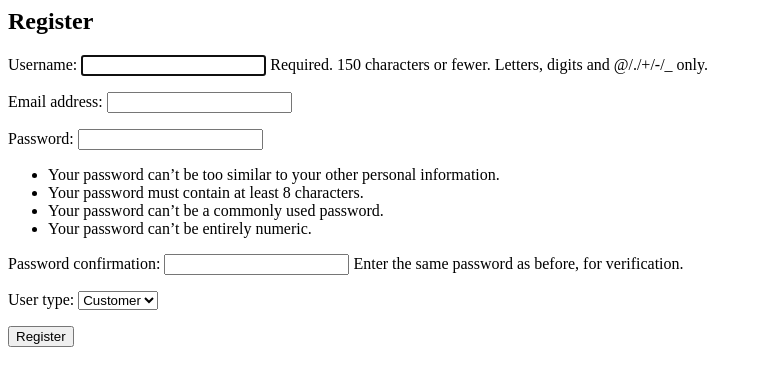
After one commit to NCLI/dreamlytest, a Django app: page /register/ in a window 1280 px wide. The commit adds this page. Shown: the top 386 px of the page, without its empty margins (0-762 px from the left). Run offline with Django 3.2, Linux system fonts and the light colour scheme; parts of the project's set-up code (start-up, migrations or seed data) failed here and were passed over.

Commit message:
Can now create new users and log in.

```diff
--- a/src/daikoudream/daikoudream/settings.py
+++ b/src/daikoudream/daikoudream/settings.py
@@ -130,3 +130,5 @@ STATIC_URL = '/static/'
 # https://docs.djangoproject.com/en/3.2/ref/settings/#default-auto-field
 
 DEFAULT_AUTO_FIELD = 'django.db.models.BigAutoField'
+LOGIN_REDIRECT_URL = '/dashboard/'
+LOGOUT_REDIRECT_URL = '/dashboard/'
--- a/src/daikoudream/daikoudream/urls.py
+++ b/src/daikoudream/daikoudream/urls.py
@@ -16,7 +16,14 @@ Including another URLconf
 from django.contrib import admin
 from django.urls import path, include
 
+from django.contrib.auth.views import LoginView, LogoutView
+
+from find_daikou.views import register
+
 urlpatterns = [
-    path('find_daikou/', include('find_daikou.urls')),
+    path('dashboard/', include('find_daikou.urls')),
+    path('register/', register, name='register'),
+    path('login/', LoginView.as_view(template_name='login.html'), name='login'),
+    path('logout/', LogoutView.as_view(), name='logout'),
     path('admin/', admin.site.urls),
 ]
--- a/src/daikoudream/find_daikou/admin.py
+++ b/src/daikoudream/find_daikou/admin.py
@@ -2,7 +2,7 @@ from django.contrib import admin
 from .models import CustomUser, Customer, Car, Driver, Order
 
 class CustomUserAdmin(admin.ModelAdmin):
-    list_display = ('username', 'email', 'is_staff', 'is_driver', 'is_customer')
+    list_display = ('username', 'email', 'is_staff')
 
 class CustomerAdmin(admin.ModelAdmin):
     list_display = ('user', 'saved_payment_info')
--- /dev/null
+++ b/src/daikoudream/find_daikou/forms.py
@@ -0,0 +1,16 @@
+from django import forms
+from .models import Driver, CustomUser
+from django.contrib.auth.forms import UserCreationForm
+
+class DriverForm(forms.ModelForm):
+    class Meta:
+        model = Driver
+        fields = ['latitude', 'longitude', 'license_number', 'bank_account_info', 'is_available']
+
+class RegistrationForm(UserCreationForm):
+    CHOICES = [('customer', 'Customer'), ('driver', 'Driver')]
+    user_type = forms.ChoiceField(choices=CHOICES, required=True)
+
+    class Meta:
+        model = CustomUser
+        fields = ['username', 'email', 'password1', 'password2', 'user_type']
--- a/src/daikoudream/find_daikou/models.py
+++ b/src/daikoudream/find_daikou/models.py
@@ -4,8 +4,8 @@ from django.contrib.auth.models import AbstractUser
 class CustomUser(AbstractUser):
     """ A custom user model to extend the default Django user model. """
 
-    is_driver = models.BooleanField(default=False)
-    is_customer = models.BooleanField(default=False)
+    # is_driver = models.BooleanField(default=False)
+    # is_customer = models.BooleanField(default=False)
 
 class Customer(models.Model):
     """ A model to represent a customer. """
--- /dev/null
+++ b/src/daikoudream/find_daikou/templates/register.html
@@ -0,0 +1,8 @@
+{% block content %}
+<h2>Register</h2>
+<form method="post">
+  {% csrf_token %}
+  {{ form.as_p }}
+  <button type="submit">Register</button>
+</form>
+{% endblock %}
--- a/src/daikoudream/find_daikou/urls.py
+++ b/src/daikoudream/find_daikou/urls.py
@@ -4,5 +4,5 @@ from . import views
 
 urlpatterns = [
     path('', views.index, name='index'),
-    path('test', views.available_drivers, name='driverlist'),
+    path('test/', views.available_drivers, name='driverlist'),
 ]
--- a/src/daikoudream/find_daikou/views.py
+++ b/src/daikoudream/find_daikou/views.py
@@ -2,10 +2,10 @@ from django.http import JsonResponse
 from django.shortcuts import render, redirect
 from django.contrib.auth.decorators import login_required
 from django.contrib import messages
-from django.contrib.gis.geos import Point
 
-from find_daikou.models import Driver
-from .forms import DriverForm
+from find_daikou.models import Driver, Order
+from .forms import DriverForm, RegistrationForm
+from .models import CustomUser, Driver, Customer
 
 
 def available_drivers(request):
@@ -21,22 +21,64 @@ def available_drivers(request):
 
     return JsonResponse(data)
 
+
+def register(request):
+    if request.method == 'POST':
+        form = RegistrationForm(request.POST)
+        if form.is_valid():
+            user_type = form.cleaned_data.get('user_type')
+            user = form.save()
+            if user_type == 'customer':
+                Customer.objects.create(user=user)
+            elif user_type == 'driver':
+                Driver.objects.create(user=user)
+            return redirect('index')
+    else:
+        form = RegistrationForm()
+    return render(request, 'register.html', {'form': form})
+
 def index(request):
-    """ A view to display all active drivers on a map. """
-    context = {}
+    """ A view responsible for welcoming users. """
+    # Determine user type
+    is_customer = False
+    is_driver = False
 
-    return render(request, 'active_drivers.html', context)
+    if request.user.is_authenticated:
+        if hasattr(request.user, 'customer'):
+            is_customer = True
+        elif hasattr(request.user, 'driver'):
+            is_driver = True
 
-@login_required
-def add_driver(request):
-    if request.method == 'POST':
-        form = DriverForm(request.POST)
-        if form.is_valid():
-            driver = form.save(commit=False)
-            driver.user = request.user
-            driver.save()
-            messages.success(request, 'Driver added successfully!')
-            return redirect('driver_detail', pk=driver.pk)
+        # Set button labels and URLs
+        if is_customer:
+            call_driver_url = '/call_driver'
+            call_driver_label = 'Call driver'
+            if request.user.customer.orders.filter(completed=False).exists():
+                call_driver_url = '/cancel_driver'
+                call_driver_label = 'Cancel driver'
+            buttons = [
+                {'url': call_driver_url, 'label': call_driver_label},
+                {'url': '/history', 'label': 'See history'},
+                {'url': '/update_info', 'label': 'Update information'},
+            ]
+        elif is_driver:
+            start_driving_url = '/start_driving'
+            start_driving_label = 'Start driving'
+            if request.user.driver.is_available:
+                start_driving_url = '/stop_driving'
+                start_driving_label = 'Stop driving'
+            buttons = [
+                {'url': start_driving_url, 'label': start_driving_label},
+                {'url': '/history', 'label': 'See history'},
+                {'url': '/update_info', 'label': 'Update information'},
+            ]
+        else:
+            buttons = [
+                {'url': '/logout', 'label': 'Logout'},
+            ]
     else:
-        form = DriverForm()
-    return render(request, 'add_driver.html', {'form': form})
+        buttons = [
+            {'url': '/login', 'label': 'Log in'},
+            {'url': '/register', 'label': 'Register'},
+        ]
+    return render(request, 'active_drivers.html', {"buttons": buttons})
```
Also changed, not shown: src/daikoudream/find_daikou/templates/active_drivers.html (+9 -0 lines), src/daikoudream/find_daikou/templates/login.html (added, +28 -0 lines).
